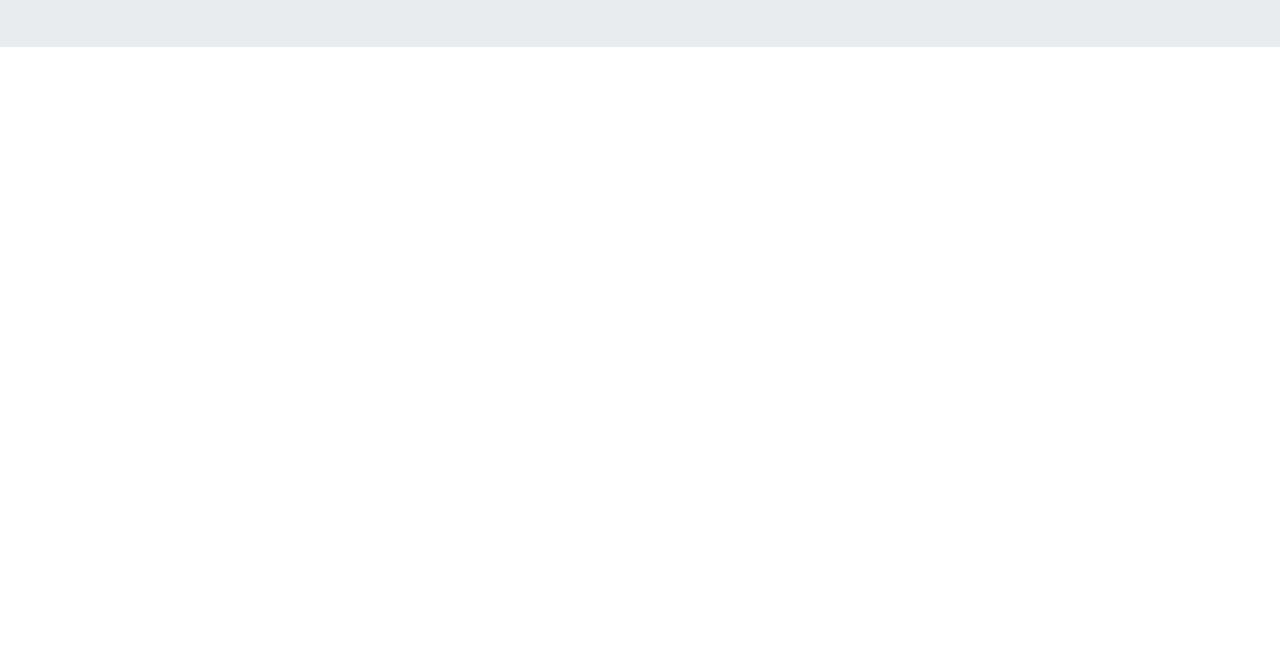
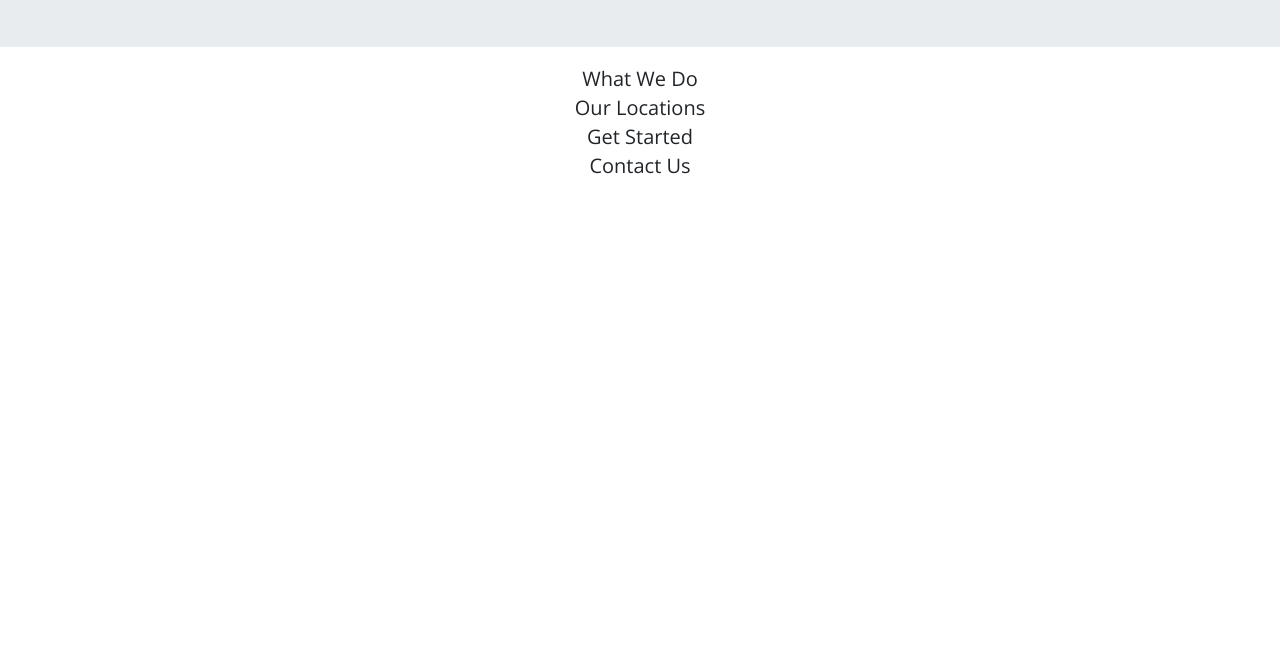
Before and after one commit to Code-Institute-Submissions/SexualHealthDublin, a plain HTML site: page index.html in a window 1280 px wide. Shown: the part 151-800 px from the top of the page. Drawn offline with nearby package versions, Linux system fonts and the light colour scheme.

Commit message:
Added main element with structure to index

```diff
--- a/index.html
+++ b/index.html
@@ -45,6 +45,36 @@
         </div>
     </div>
 </section>
+<main class="container-fluid">
+<!-- What We Do Section -->
+    <div id="services" class="row">
+        <div class="col-12">
+            <h2 class="">What We Do</h2>
+            <h3 class=""></h3>
+        </div>
+    </div>
+    <!-- Locations Section -->
+    <div id="locations" class="row">
+        <div class="col-12">
+            <h2 class="">Our Locations</h2>
+            <h3 class=""></h3>
+        </div>
+    </div>
+    <!-- Get Started/Questionnaire Section -->
+    <div id="getstarted" class="row">
+        <div class="col-12">
+            <h2 class="">Get Started</h2>
+            <h3 class=""></h3>
+        </div>
+    </div>
+    <!-- Contact Us Section -->
+    <div id="contact" class="row">
+        <div class="col-12">
+            <h2 class="">Contact Us</h2>
+            <h3 class=""></h3>
+        </div>
+    </div>
+</main>
 <script src="https://cdnjs.cloudflare.com/ajax/libs/jquery/3.5.1/jquery.slim.min.js"></script>
 <script src="https://cdnjs.cloudflare.com/ajax/libs/popper.js/1.16.1/umd/popper.min.js"></script>
 <script src="https://cdnjs.cloudflare.com/ajax/libs/twitter-bootstrap/4.5.0/js/bootstrap.min.js"></script>
```
